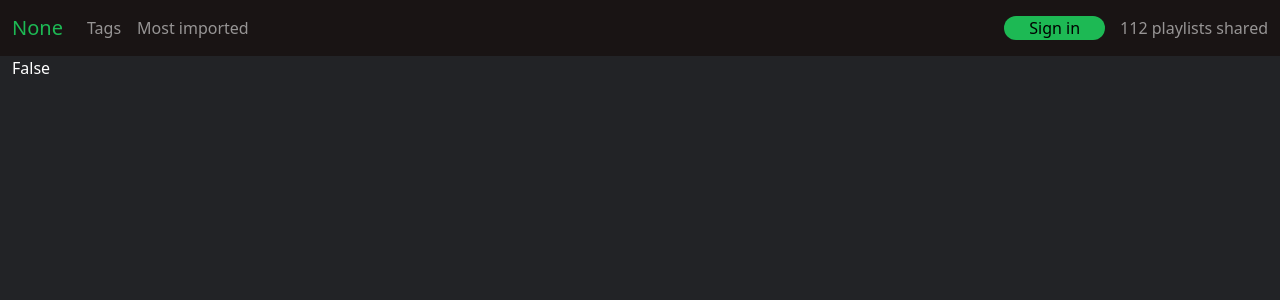
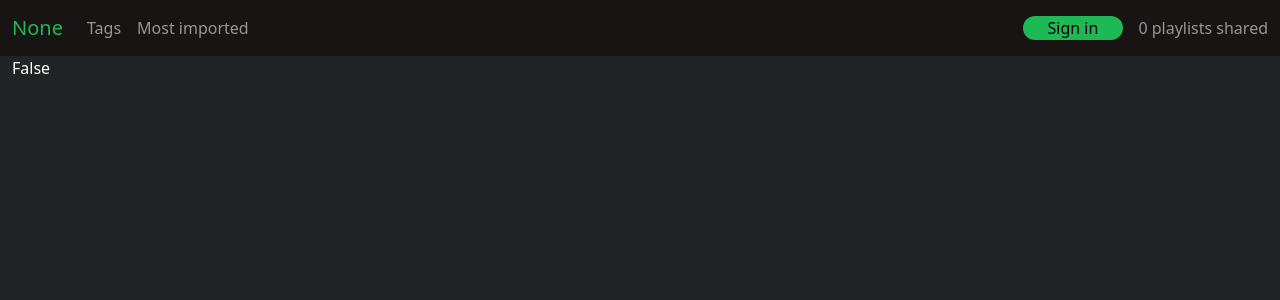
Before and after one commit to behnambm/spotify, a Flask app: page / in a window 1280 px wide. Shown: the top 300 px of the page. Run offline with Flask 2, Linux system fonts and the light colour scheme; data that the repository does not hold is empty; some libraries are stand-ins or nearby versions.

Commit message:
add count of playlists

```diff
--- a/app/templates/base.html
+++ b/app/templates/base.html
@@ -54,7 +54,7 @@
       {% endif %}
 
       <span class="navbar-text">
-        112 playlists shared
+        {{ count_of_playlists }} playlists shared
       </span>
     </div>
   </div>
--- a/run.py
+++ b/run.py
@@ -1,7 +1,7 @@
 from app import create_app
 from os import getenv
 from flask import session
-from app.models import db
+from app.models import db, PlaylistModel
 
 app = create_app()
 
@@ -19,5 +19,6 @@
 
     return dict(
         app_title=getenv('APP_TITLE'),
-        logged_in=logged_in
+        logged_in=logged_in,
+        count_of_playlists=PlaylistModel.query.count(),
     )
```
